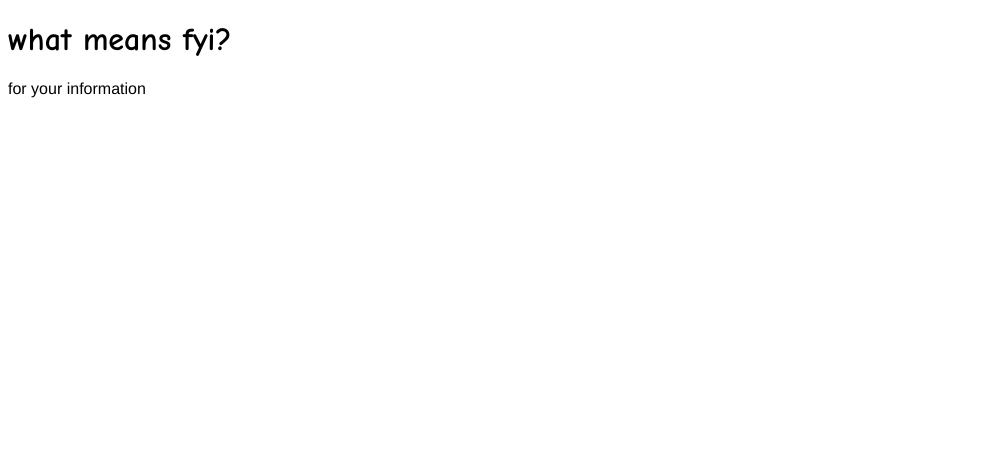
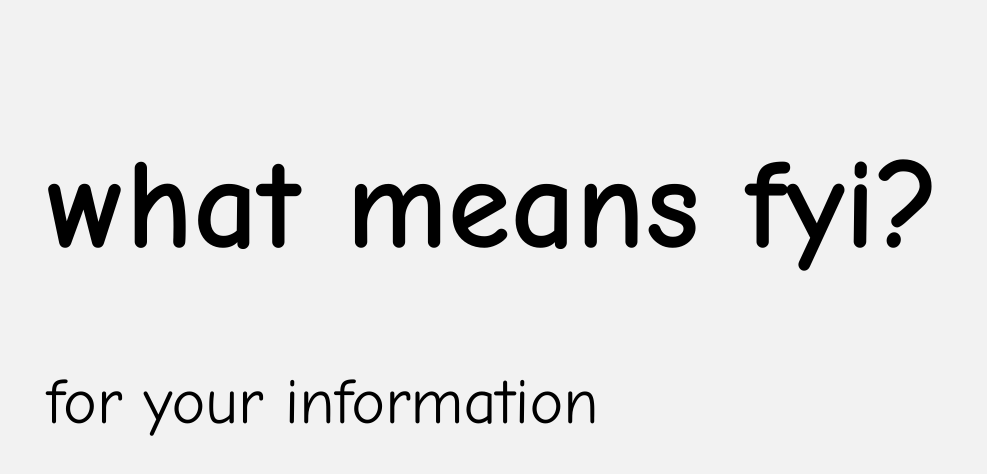
Before and after one commit to ystolzenburg/what-means-fyi, a plain HTML site: page index.html in a window 1280 px wide. Shown: the whole page, without its empty margins (0-987 px from the left). Drawn offline with Linux system fonts and the light colour scheme.

Commit message:
major redesign

```diff
--- a/index.html
+++ b/index.html
@@ -3,9 +3,12 @@
 <head>
     <meta charset="UTF-8">
     <title>what means fyi?</title>
+    <link rel="stylesheet" href="style.css">
+    <link rel="icon" href="info-circle.svg">
+</head>
 </html>
-<body style="user-select: none;">
-    <h1 style="font-family: 'Comic Sans MS', Chalkboard, serif;">what means fyi?</h1>
-    <p style="font-family: 'Franklin Gothic Medium', 'Arial Narrow', Arial, sans-serif;" >for your information</p>
+<body>
+    <h1>what means fyi?</h1>
+    <p>for your information</p>
 </body>
 </html>
--- /dev/null
+++ b/style.css
@@ -0,0 +1,14 @@
+body {
+    background-color: #f2f2f2;
+    padding: 3vw;
+}
+
+h1 {
+    font-family: 'Comic Sans MS';
+    font-size: 10vw;
+}
+
+p {
+    font-family: 'Comic Sans MS';
+    font-size: 5vw;
+}
```
Also changed, not shown: info-circle.svg (added).
